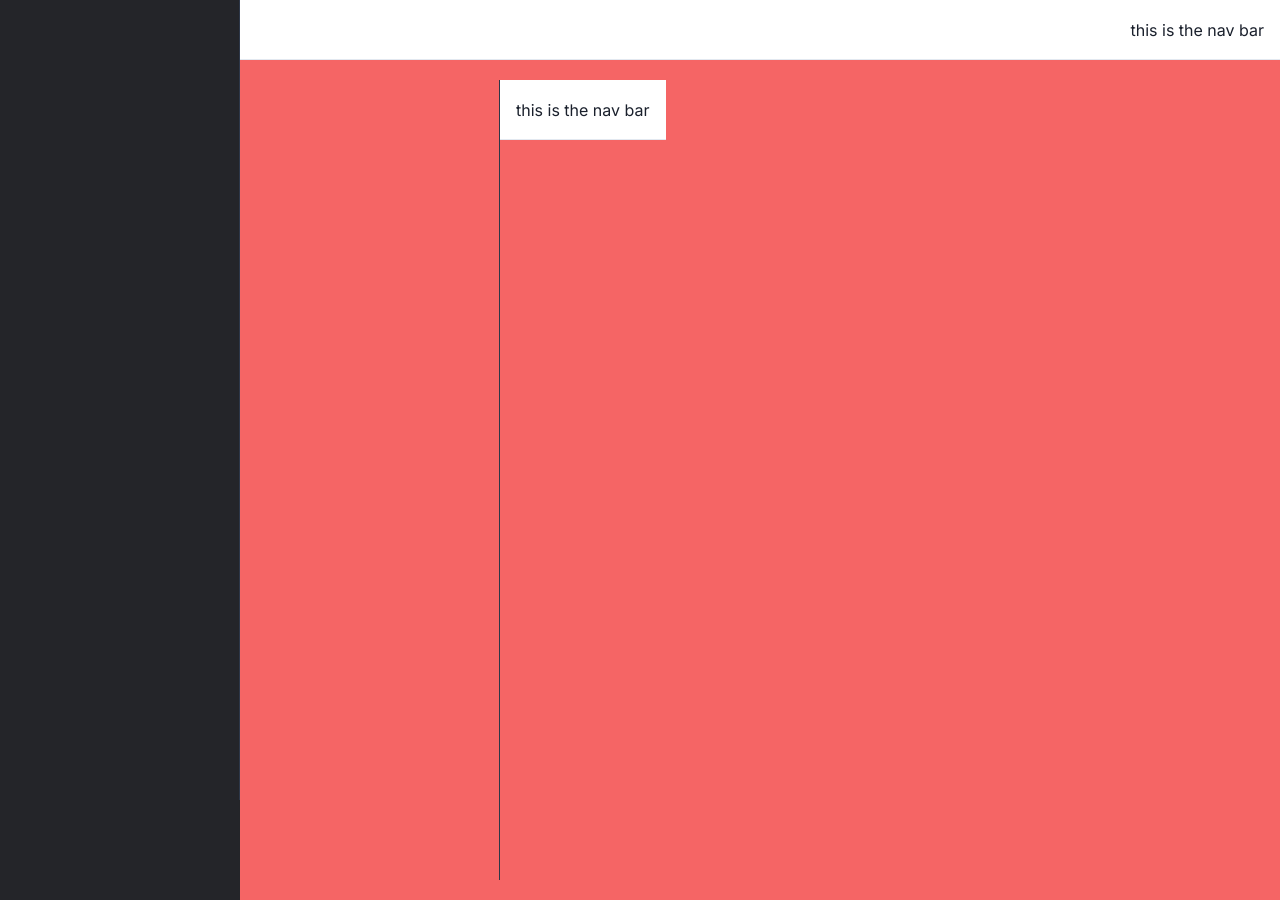
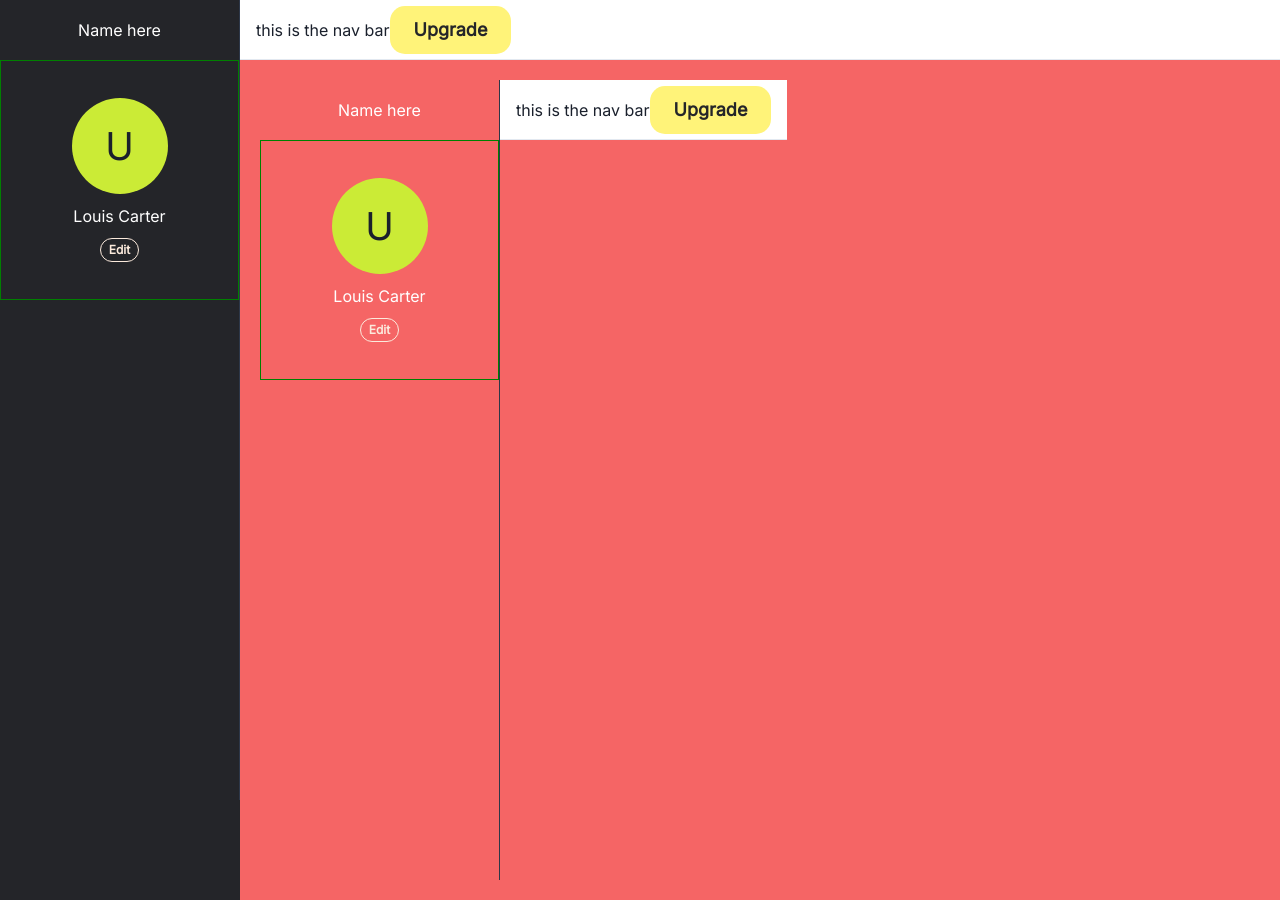
Before and after one commit to jeffigy/modern-chakra-dashboard, a Next.js app: page /components/Layout/Layout in a window 1280 px wide. Built offline with nearby package versions, Linux system fonts and the light colour scheme.

Commit message:
sidebar logo and avatar, also custom button variants

```diff
--- a/src/chakra/button.ts
+++ b/src/chakra/button.ts
@@ -2,15 +2,29 @@ import { ComponentStyleConfig } from "@chakra-ui/react";
 
 export const Button: ComponentStyleConfig = {
   baseStyle: {
-    bg: "brand.300",
+    borderRadius: "15px",
+    boxShadow: "none",
+    _focus: {
+      boxShadow: "none",
+    },
   },
   variants: {
-    solid: {
+    primarySolid: {
       color: "brand.100",
       bg: "brand.300",
       _hover: {
-        bg: "blue.400",
+        bg: "brand.700",
       },
+    },
+    primaryOutline: {
+      border: "1px solid",
+      borderColor: "brand.300",
+      color: "brand.300",
+    },
+    secondaryOutline: {
+      border: "1px solid",
+      borderColor: "brand.600",
+      color: "brand.600",
     },
   },
 };
--- a/src/chakra/theme.ts
+++ b/src/chakra/theme.ts
@@ -10,6 +10,8 @@ export const theme = extendTheme({
       300: "#FFF379", // primary color
       400: "#AEAAA9",
       500: "#35353D",
+      600: "#FBEADC",
+      700: "#fff486", // hover color
     },
   },
   fonts: {
--- a/src/pages/components/Layout/Layout.tsx
+++ b/src/pages/components/Layout/Layout.tsx
@@ -10,7 +10,6 @@ type LayoutProps = {
 const Layout: React.FC<LayoutProps> = ({ children }) => {
   return (
     <>
-      {" "}
       <Box minH={"100vh"}>
         <Sidebar />
         <Navbar />
--- a/src/pages/components/Navbar/Navbar.tsx
+++ b/src/pages/components/Navbar/Navbar.tsx
@@ -1,4 +1,4 @@
-import { Flex } from "@chakra-ui/react";
+import { Button, Flex } from "@chakra-ui/react";
 import React from "react";
 
 type NavbarProps = {};
@@ -16,9 +16,12 @@ const Navbar: React.FC<NavbarProps> = () => {
       bg="white"
       borderBottomWidth="1px"
       borderBottomColor="gray.200"
-      justifyContent={{ base: "space-between", md: "flex-end" }}
+      // justifyContent={{ base: "space-between", md: "flex-end" }}
     >
       this is the nav bar
+      <Button size={"lg"} variant={"primarySolid"}>
+        Upgrade
+      </Button>
     </Flex>
   );
 };
--- a/src/pages/components/Sidebar/Sidebar.tsx
+++ b/src/pages/components/Sidebar/Sidebar.tsx
@@ -1,5 +1,5 @@
 import React from "react";
-import { Box, Button } from "@chakra-ui/react";
+import { Avatar, Box, Button, Flex, Spacer, Text } from "@chakra-ui/react";
 type SidebarProps = {};
 
 const Sidebar: React.FC<SidebarProps> = () => {
@@ -12,7 +12,26 @@ const Sidebar: React.FC<SidebarProps> = () => {
       w={60}
       pos={"fixed"}
       display={{ base: "none", md: "block" }}
-    ></Box>
+    >
+      <Flex h={"60px"} align={"center"} justifyContent={"center"}>
+        <Text color={"white"}>Name here</Text>
+      </Flex>
+      <Flex
+        direction={"column"}
+        align={"center"}
+        border={"1px solid green"}
+        h={60}
+        justifyContent={"center"}
+      >
+        <Avatar size={"xl"} mb={"10px"} name="user" />
+        <Text color={"white"} mb={"10px"}>
+          Louis Carter
+        </Text>
+        <Button size={"xs"} variant={"secondaryOutline"}>
+          Edit
+        </Button>
+      </Flex>
+    </Box>
   );
 };
 export default Sidebar;
```
